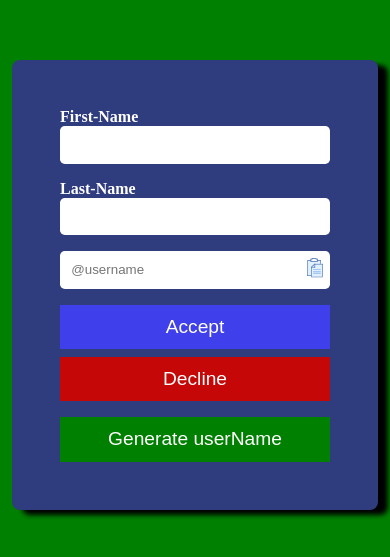
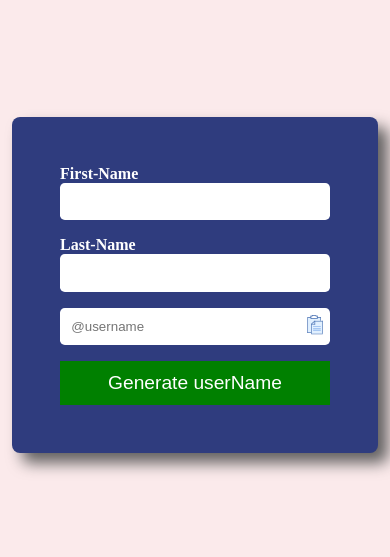
Before and after one commit to GbengaOlaitan/username-generator, a plain HTML site: page index.html in a window 390 px wide. Shown: the part 137-694 px from the top of the page. Drawn offline with Linux system fonts and the light colour scheme.

Commit message:
remove green bg from mobile view

```diff
--- a/index.html
+++ b/index.html
@@ -28,7 +28,7 @@
             <img src="./icons/copy-svgrepo-com.svg" alt="copy icon" width="30px">
           </button>
         </label>
-        <div class="js-username-btn hidden btn-container">
+        <div class="js-username-btn btn-container hidden">
           <button id="accept-btn" class="btn btn-generate">Accept</button>
           <button id="decline-btn" class="btn btn-generate">Decline</button>
         </div>
--- a/style.css
+++ b/style.css
@@ -17,7 +17,7 @@
   background-color: #2F3C7E;
   gap: 1rem;
   padding: 3rem;
-  box-shadow: 10px 5px 5px black;
+  box-shadow: 10px 10px 15px rgb(97, 96, 96);
   border-radius: 0.5rem;
   position: relative;
 
@@ -103,13 +103,15 @@ input {
 }
 
 @media screen and (max-width: 600px){
-  .container {
-    background-color: green;
-  }
 
 .btn-container {
   display: flex;
   flex-direction: column;
   gap: 0.5rem;
 }
+
+.hidden {
+  display: none;
 }
+
+}
```
